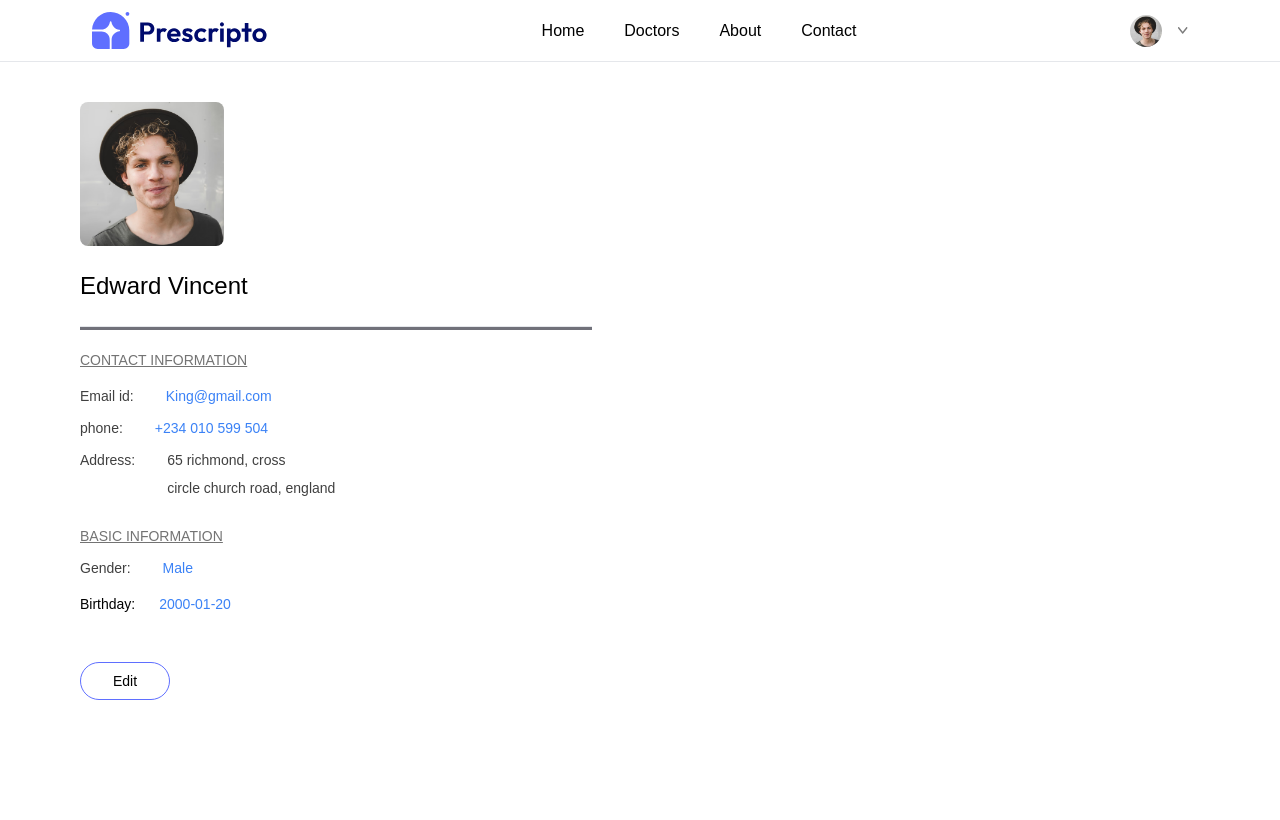
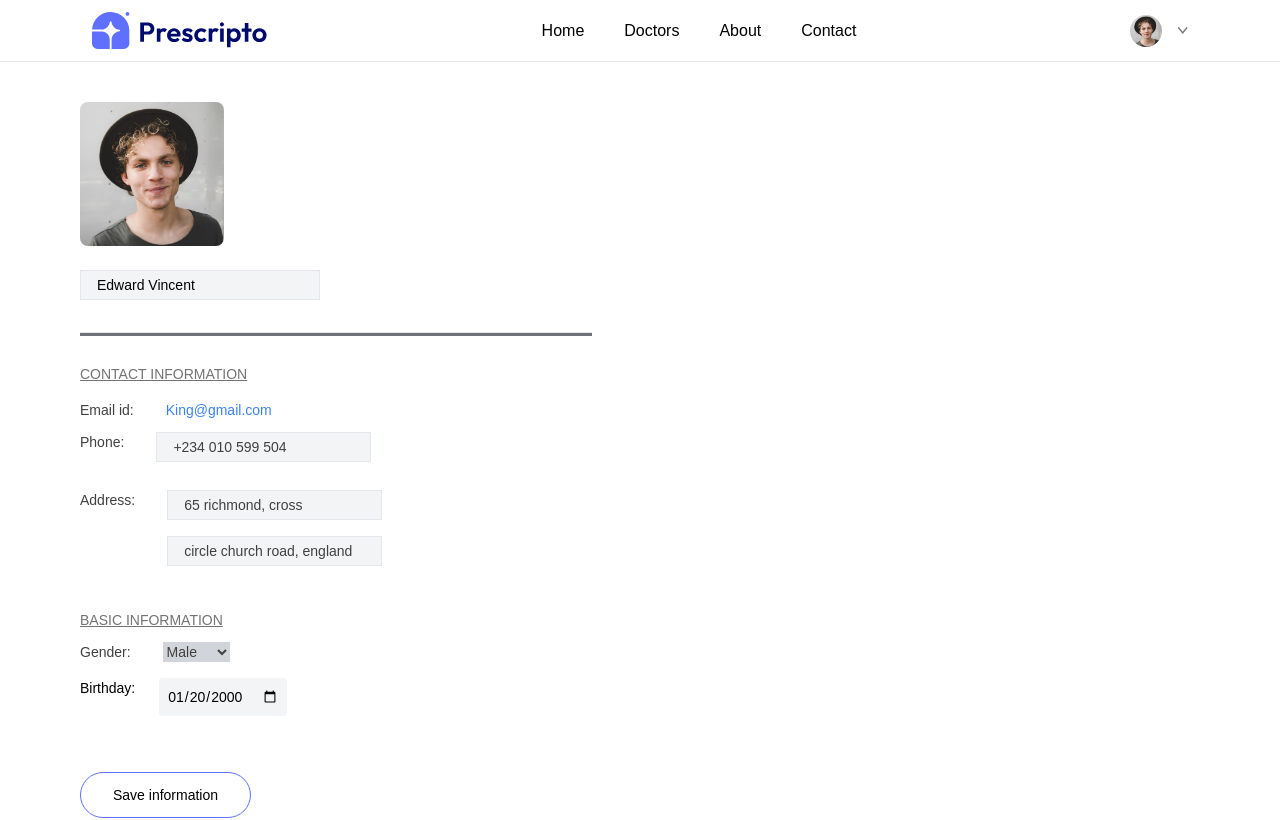
Before and after one commit to Vader4k/prescripto, a React (Vite) app in the folder frontend/: page /profile in a window 1280 px wide. Shown: the top 820 px of the page. Built offline with nearby package versions, Linux system fonts and the light colour scheme; a web font is replaced by a local one.

Commit message:
@add/ used zod form validation to ensure the right input is made for user to update their information

```diff
--- a/frontend/src/pages/Profile.tsx
+++ b/frontend/src/pages/Profile.tsx
@@ -1,13 +1,29 @@
 import { useState } from "react";
 import { assets } from "../assets/assets_frontend/assets";
+import { UpdateUserInfoSchema } from "../utils/Validator";
+import { useForm } from "react-hook-form";
+import { zodResolver } from "@hookform/resolvers/zod";
 
-const Profile = () => {
-  const [userData, setUserData] = useState({
-    name: "Edward Vincent",
+interface IFormData {
+  fullname?: string;
+  phone?: string;
+  image: string;
+  gender?: "Male" | "Female";
+  dob?: string;
+  address?: {
+    line1?: string;
+    line2?: string;
+  };
+}
+
+const Profile: React.FC = () => {
+  const [isEdit, setIsEdit] = useState<boolean>(true);
+
+  const [userData, setUserData] = useState<IFormData>({
+    fullname: "Edward Vincent",
     image: assets.profile_pic,
-    email: "King@gmail.com",
     phone: "+234 010 599 504",
-    addreess: {
+    address: {
       line1: "65 richmond, cross",
       line2: "circle church road, england",
     },
@@ -15,28 +31,51 @@ const Profile = () => {
     dob: "2000-01-20",
   });
 
-  const [isEdit, setIsEdit] = useState<boolean>(false);
+  const userEmail = "King@gmail.com"; // static for now
+
+  const {
+    register,
+    handleSubmit,
+    formState: { errors },
+  } = useForm<IFormData>({
+    resolver: zodResolver(UpdateUserInfoSchema),
+    defaultValues: userData, // initial with default value
+  });
+
+  const onSubmit = (data: IFormData) => {
+    setUserData((prev) => ({
+      ...prev,
+      ...data,
+    }));
+    setIsEdit(false);
+    console.log(userData);
+  };
 
   return (
     <div className="flex flex-col max-w-lg gap-2 text-sm">
       <img
         className="rounded-lg max-w-36"
         src={userData.image}
-        alt={userData.name + "image"}
+        alt={userData.fullname + "image"}
       />
+      <form onSubmit={handleSubmit(onSubmit)} className="flex flex-col gap-4">
         {isEdit ? (
+          <>
             <input
-          value={userData.name}
+              {...register("fullname")}
               className="px-4 py-1 my-4 font-medium bg-gray-100 border outline-none max-w-60"
               type="text"
-          onChange={(e) =>
-            setUserData((prev) => ({ ...prev, name: e.target.value }))
-          }
             />
+            {errors.fullname && (
+              <p className="text-red-500">{errors.fullname.message}</p>
+            )}
+          </>
         ) : (
-        <p className="my-4 text-2xl font-medium">{userData.name}</p>
+          <p className="my-4 text-2xl font-medium">{userData.fullname}</p>
         )}
+
         <hr className="h-1 bg-zinc-500" />
+
         <div>
           <p className="mt-3 font-medium underline text-neutral-500">
             CONTACT INFORMATION
@@ -44,62 +83,60 @@ const Profile = () => {
           <div className="flex flex-col gap-3 mt-4 text-neutral-700">
             <div className="flex gap-8">
               <p className="font-medium">Email id:</p>
-            <p className="text-blue-500">{userData.email}</p>
+              <p className="text-blue-500">{userEmail}</p>{" "}
+              {/* Static or fetched email */}
             </div>
             <div className="flex gap-8">
-            <p className="font-medium">phone:</p>
-            <p>
+              <p className="font-medium">Phone:</p>
               {isEdit ? (
+                <>
                   <input
-                  value={userData.phone}
+                    {...register("phone")}
+                    className="px-4 py-1 font-medium bg-gray-100 border outline-none max-w-60"
                     type="text"
-                  className="px-4 py-1 font-medium bg-gray-100 border outline-none max-w-60"
-                  onChange={(e) =>
-                    setUserData((prev) => ({ ...prev, phone: e.target.value }))
-                  }
                   />
+                  {errors.phone && (
+                    <p className="text-red-500">{errors.phone.message}</p>
+                  )}
+                </>
               ) : (
                 <p className="text-blue-500">{userData.phone}</p>
               )}
-            </p>
             </div>
             <div className="flex gap-8">
-            <p className={`font-medium ${isEdit ? 'mt-4': ''}`}>Address:</p>
-            <p>
+              <p className={`font-medium ${isEdit ? "mt-4" : ""}`}>Address:</p>
               {isEdit ? (
                 <div className="grid mt-4">
                   <input
-                    value={userData.addreess.line1}
+                    {...register("address.line1")}
                     className="px-4 py-1 font-medium bg-gray-100 border outline-none max-w-60"
                     type="text"
-                    onChange={(e) =>
-                      setUserData((prev) => ({
-                        ...prev,
-                        addreess: { ...prev.addreess, line1: e.target.value },
-                      }))
-                    }
                   />
+                  {errors.address?.line1 && (
+                    <p className="text-red-500">
+                      {errors.address.line1.message}
+                    </p>
+                  )}
                   <input
-                    value={userData.addreess.line2}
+                    {...register("address.line2")}
                     className="px-4 py-1 my-4 font-medium bg-gray-100 border outline-none max-w-60"
                     type="text"
-                    onChange={(e) =>
-                      setUserData((prev) => ({
-                        ...prev,
-                        addreess: { ...prev.addreess, line2: e.target.value },
-                      }))
-                    }
                   />
+                  {errors.address?.line2 && (
+                    <p className="text-red-500">
+                      {errors.address.line2.message}
+                    </p>
+                  )}
                 </div>
               ) : (
                 <div className="grid grid-cols-1 gap-2">
-                  <p>{userData.addreess.line1}</p>
-                  <p>{userData.addreess.line2}</p>
+                  <p>{userData.address?.line1}</p>
+                  <p>{userData.address?.line2}</p>
                 </div>
               )}
-            </p>
             </div>
           </div>
+
           <div className="flex flex-col gap-3 mt-4 text-neutral-700">
             <p className="mt-3 font-medium underline text-neutral-500">
               BASIC INFORMATION
@@ -107,44 +144,63 @@ const Profile = () => {
             <div className="flex gap-8">
               <p className="font-medium">Gender:</p>
               {isEdit ? (
+                <>
                   <select
-                value={userData.gender}
+                    {...register("gender")}
                     className="bg-gray-300 max-w-20"
-                onChange={(e) =>
-                  setUserData((prev) => ({ ...prev, gender: e.target.value }))
-                }
                   >
                     <option value="Male">Male</option>
                     <option value="Female">Female</option>
                   </select>
+                  {errors.gender && (
+                    <p className="text-red-500">{errors.gender.message}</p>
+                  )}
+                </>
               ) : (
                 <p className="text-blue-500">{userData.gender}</p>
               )}
             </div>
           </div>
+
           <div className="flex gap-6 mt-4">
             <p className="font-medium">Birthday:</p>
             {isEdit ? (
+              <div>
                 <input
-              value={userData.dob}
-              className="p-2 bg-gray-100 rounded max-w-28"
+                  {...register("dob")}
+                  className="p-2 bg-gray-100 rounded max-w-32"
                   type="date"
-              onChange={(e) =>
-                setUserData((prev) => ({ ...prev, dob: e.target.value }))
-              }
                 />
+                {errors.dob && (
+                  <p className="text-red-500">{errors.dob.message}</p>
+                )}
+              </div>
             ) : (
               <p className="text-blue-500">{userData.dob}</p>
             )}
           </div>
         </div>
+
         <div className="mt-10">
           {isEdit ? (
-          <button className="px-8 py-2 border rounded-full border-primary" onClick={() => setIsEdit(false)}>Save information</button>
+            <button
+              className="px-8 py-3 transition-all border rounded-full border-primary hover:bg-primary hover:text-white"
+              type="submit" // This is fine for the Save button
+            >
+              Save information
+            </button>
           ) : (
-          <button className="px-8 py-2 border rounded-full border-primary" onClick={() => setIsEdit(true)}>Edit</button>
+            <div
+              className="px-8 py-3 transition-all border rounded-full w-fit border-primary hover:bg-primary hover:text-white"
+              onClick={() => {
+                setIsEdit(true);
+              }}
+            >
+              Edit
+            </div>
           )}
         </div>
+      </form>
     </div>
   );
 };
--- a/frontend/src/utils/Validator.ts
+++ b/frontend/src/utils/Validator.ts
@@ -1,12 +1,29 @@
-import {z} from 'zod'
+import { z } from "zod";
 
 export const RegistrationSchema = z.object({
-    fullname: z.string().min(3, "Name must be at least 3 characters long"),
-    email: z.string().email("Invalid email address"),
-    password: z.string().min(5, "Password should be at least 5 characters long")
-})
+  fullname: z.string().min(3, "Name must be at least 3 characters long"),
+  email: z.string().email("Invalid email address"),
+  password: z.string().min(5, "Password should be at least 5 characters long"),
+});
 
 export const LoginSchema = z.object({
-    email: z.string().email("Invalid email address"),
-    password: z.string().min(5, "password should be at least 5 characters lonng")
-})
+  email: z.string().email("Invalid email address"),
+  password: z.string().min(5, "password should be at least 5 characters lonng"),
+});
+
+export const UpdateUserInfoSchema = z.object({
+  fullname: z
+    .string()
+    .min(3, "Name must be at least 3 characters long")
+    .optional(),
+  phone: z.string().min(10, "Phone number too short").optional(),
+  image: z.string().optional(),
+  gender: z.enum(["Male", "Female"]).optional(),
+  dob: z.string().optional(),
+  address: z
+    .object({
+      line1: z.string().optional(),
+      line2: z.string().optional(),
+    })
+    .optional(),
+});
```
Also changed, not shown: frontend/src/pages/Auth.tsx (+25 -18 lines). Lines whose indentation alone changed are shown as unchanged.
